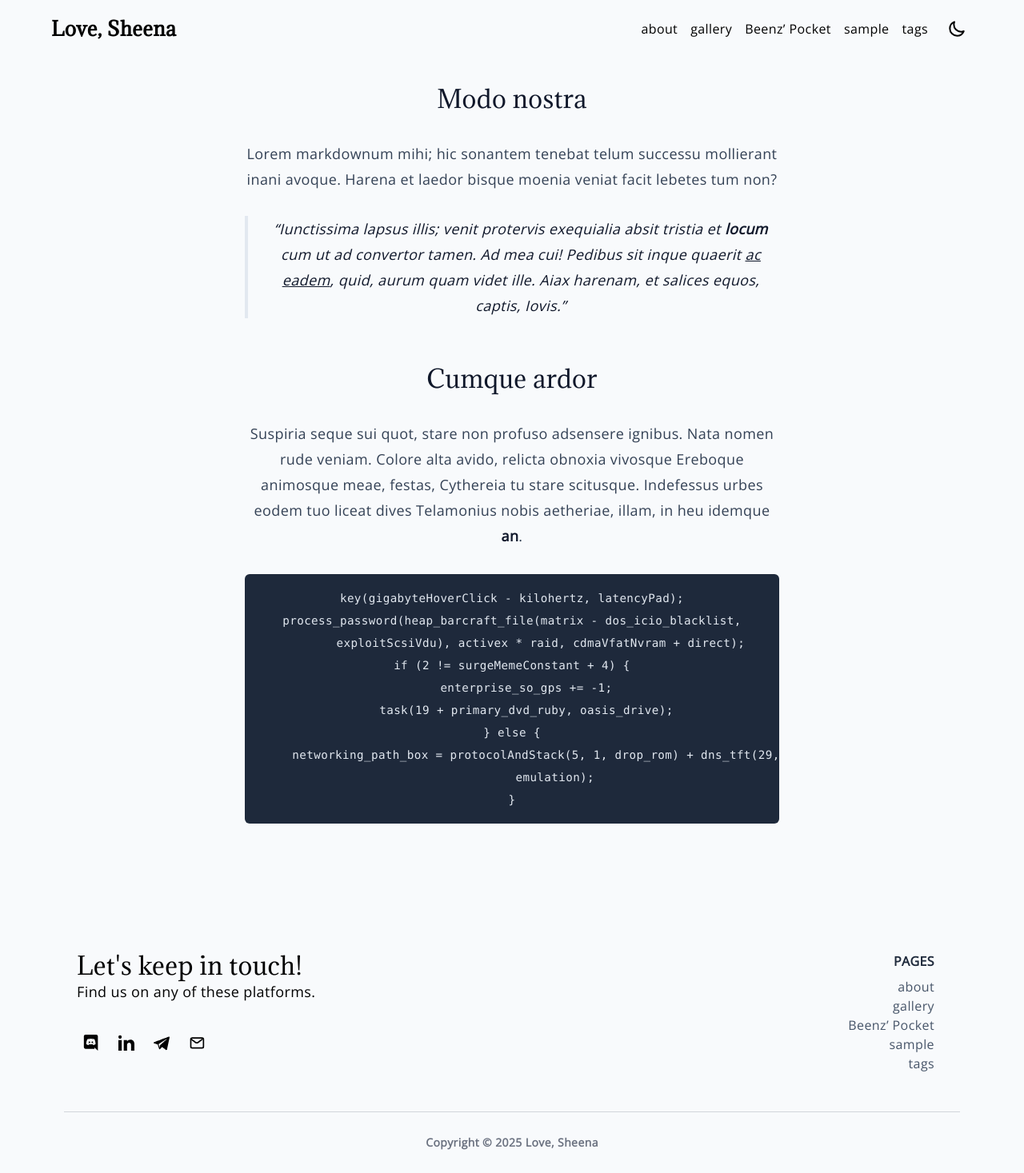
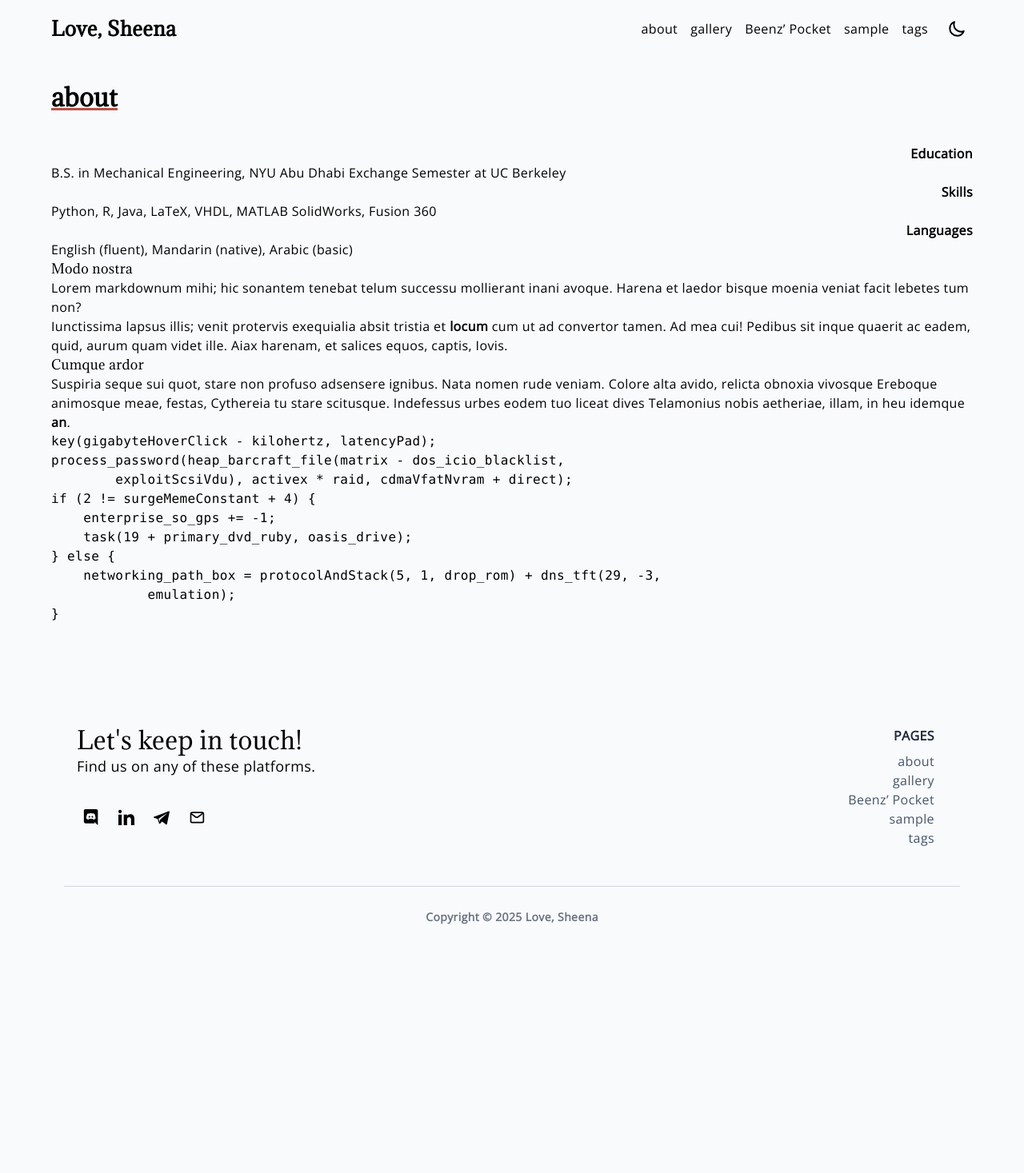
Before and after one commit to beenzpaste/beenzpaste.github.io, a Jekyll site: the page built from about.md, in a window 1280 px wide. Shown: the whole page at 80% size. Built offline with Jekyll 4.4.1, drawn with Linux system fonts in a browser that asks for light colours; after the commit the page ends 1185 px from its top, so only the background shows below that.

Commit message:
Update about.md
custom about page test

```diff
--- a/about.md
+++ b/about.md
@@ -1,7 +1,26 @@
 ---
 title: about
-layout: page
+layout: about
 ---
+
+<!-- Repeat this block for each section -->
+<div class="text-right font-bold">Education</div>
+<div class="text-left">
+  B.S. in Mechanical Engineering, NYU Abu Dhabi
+  Exchange Semester at UC Berkeley
+</div>
+
+<div class="text-right font-bold">Skills</div>
+<div class="text-left">
+  Python, R, Java, LaTeX, VHDL, MATLAB
+  SolidWorks, Fusion 360
+</div>
+
+<div class="text-right font-bold">Languages</div>
+<div class="text-left">
+  English (fluent), Mandarin (native), Arabic (basic)
+</div>
+
 ## Modo nostra
 
 Lorem markdownum mihi; hic sonantem tenebat telum successu mollierant inani
```
